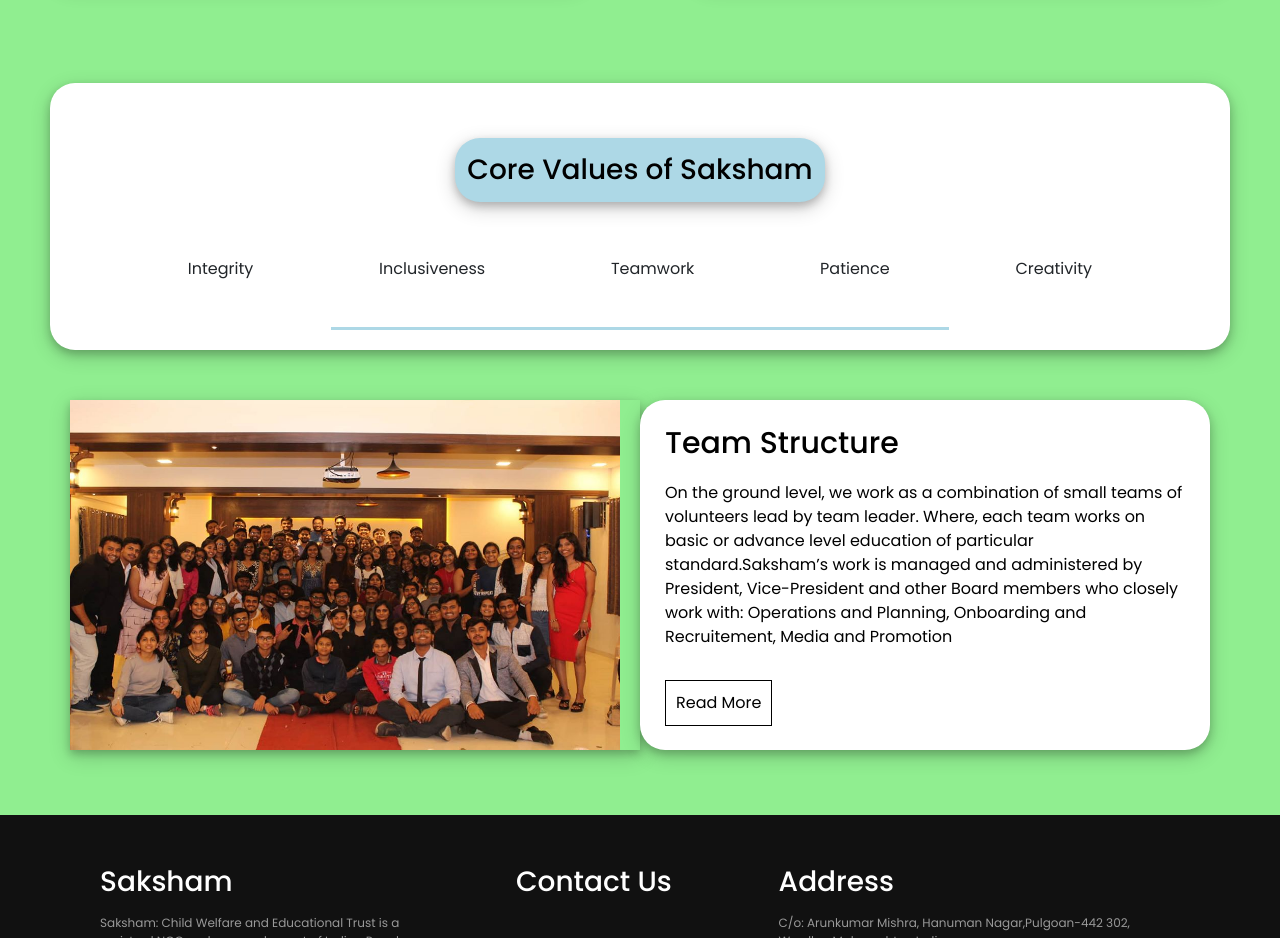
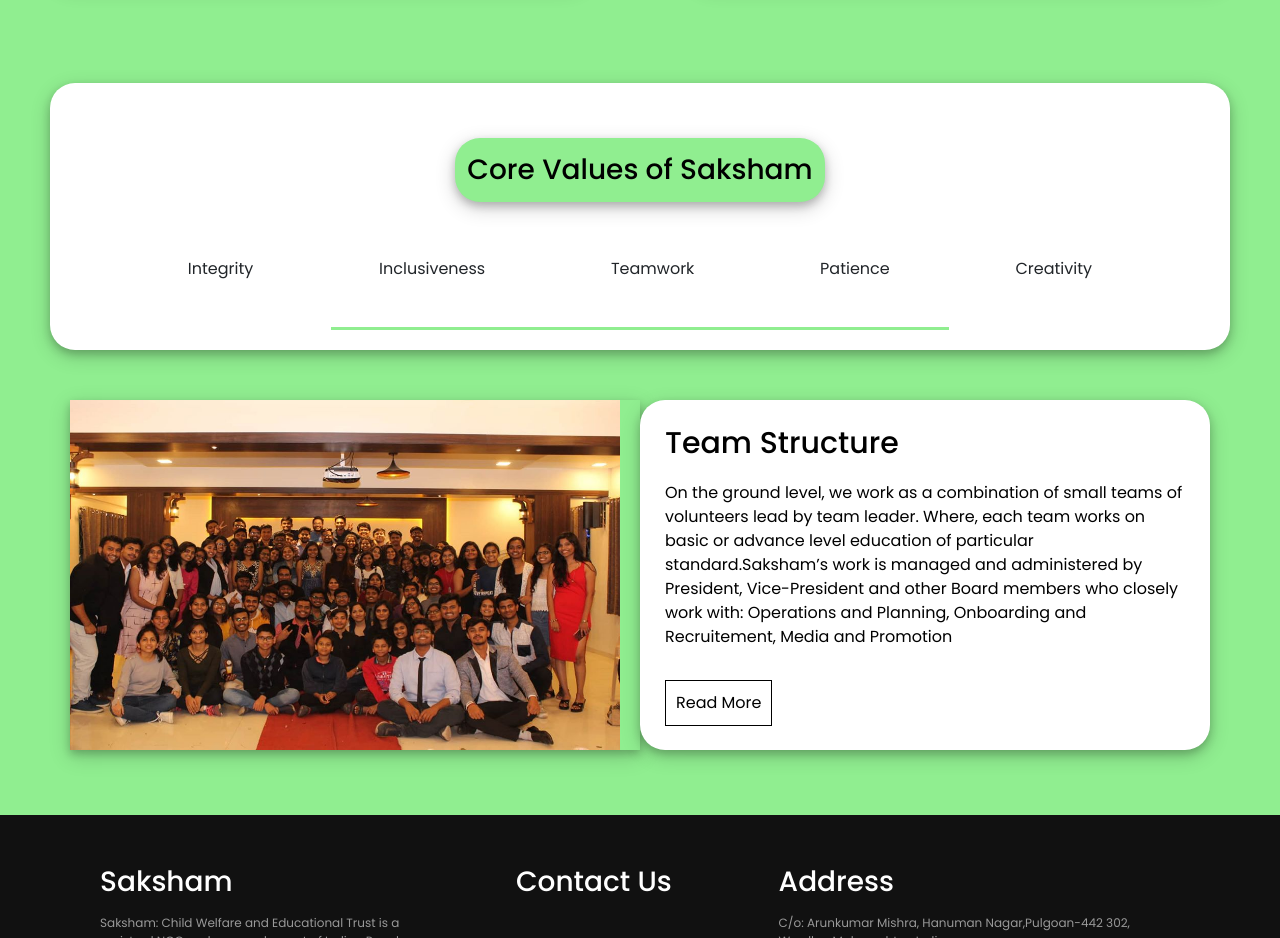
Before and after one commit to sakshamedu/SakshamEdu, a plain HTML site: page index.html in a window 1280 px wide. Shown: the part 1460-2398 px from the top of the page. Drawn offline with nearby package versions, Linux system fonts and the light colour scheme.

Commit message:
Updated the home.css file

```diff
--- a/css/home.css
+++ b/css/home.css
@@ -54,7 +54,7 @@
 }
 
 .title h3 {
-	background-color: lightblue;
+	background-color: lightgreen;
 	color: black;
    	padding: 15px;
 	padding-left: 10px;
@@ -81,7 +81,7 @@
 }
 
 hr.solid {
-  	border-top: 3px solid lightblue;
+  	border-top: 3px solid lightgreen;
   	width: 60%;
   	margin: auto;
 }
```
